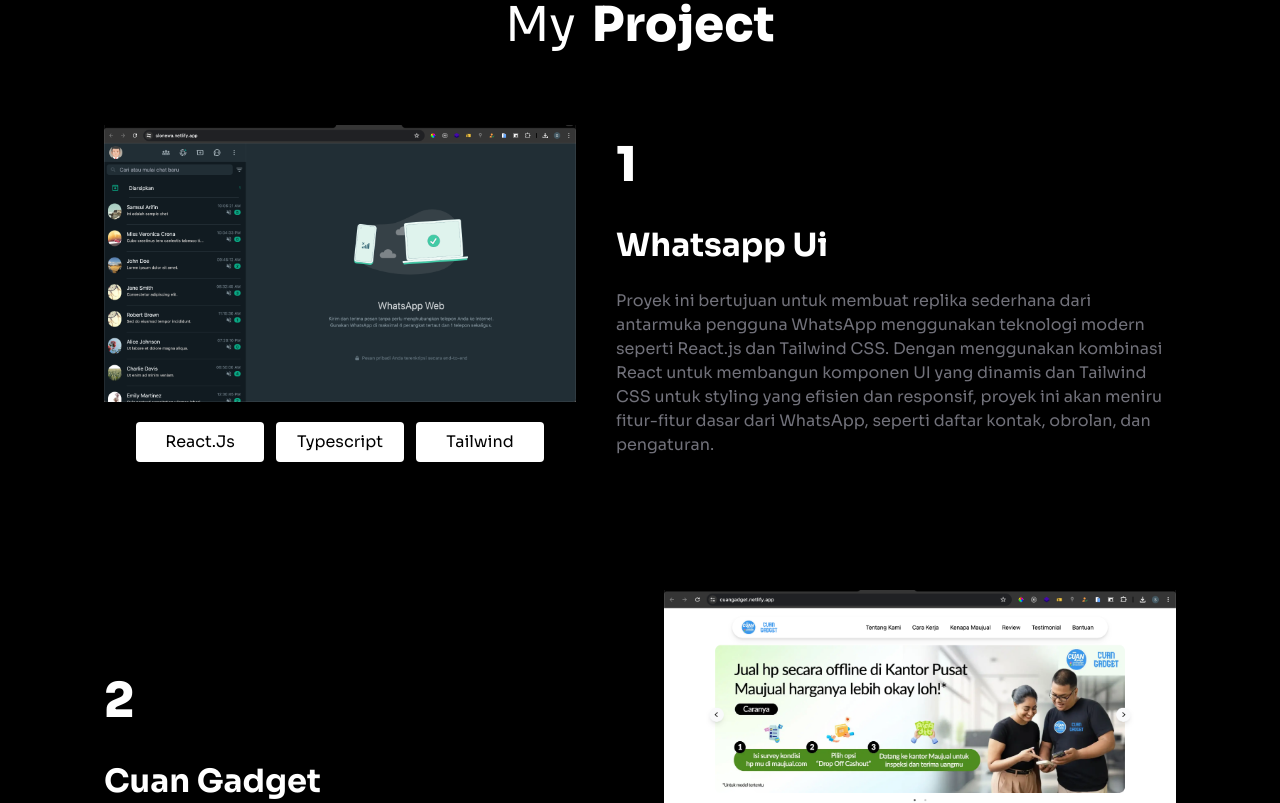
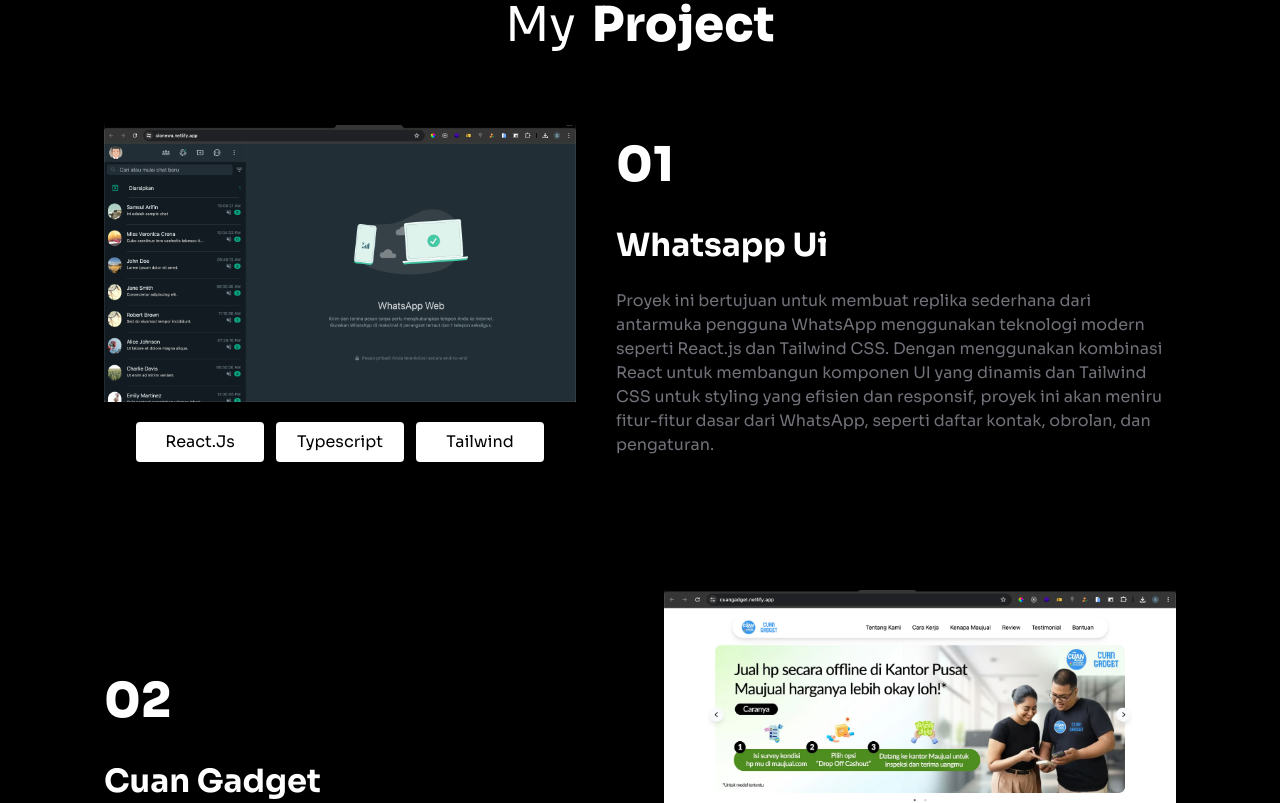
Before and after one commit to samsularifin05/my-portofolio-black, a React (Vite) app: page / in a window 1280 px wide. Shown: the part 3560-4363 px from the top of the page. Built offline with nearby package versions, Linux system fonts and the light colour scheme.

Commit message:
update project list

```diff
--- a/src/component/ProjectList/index.tsx
+++ b/src/component/ProjectList/index.tsx
@@ -49,7 +49,7 @@
             </div>
           </div>
           <div className="flex flex-col gap-5 text-white lg:pl-10">
-            <div className="text-[48px] font-extrabold">{no}</div>
+            <div className="text-[48px] font-extrabold">0{no}</div>
             <div className="text-[32px] font-bold">{judul}</div>
             <p className="text-[#71717A] lg:w-[35rem]">{deskripsi}</p>
           </div>
@@ -75,7 +75,9 @@
             </div>
           </div>
           <div className="flex flex-col gap-5 text-white">
-            <div className="text-[48px] font-extrabold">{no}</div>
+            <div className="text-[48px] font-extrabold">
+              {no ? (no > 9 ? no : `0${no}`) : ""}
+            </div>
             <div className="text-[32px] font-bold">{judul}</div>
             <p className="text-[#71717A] lg:w-[35rem]">{deskripsi}</p>
           </div>
```
